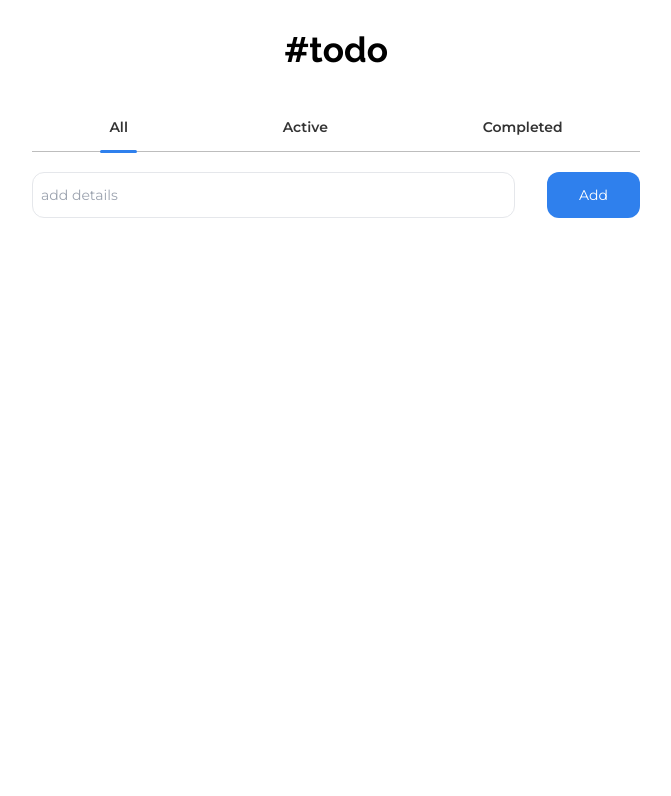
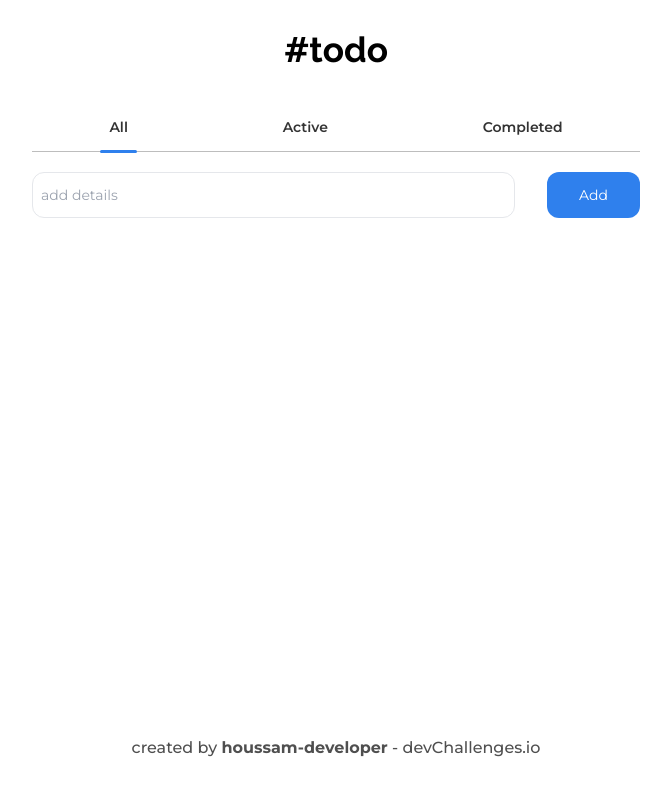
Before and after one commit to houssam-developer/todo-app, a React (Vite) app: page / in a window 1280 px wide. Shown: the top 796 px of the page, without its empty margins (304-975 px from the left). Built offline with nearby package versions, Linux system fonts and the light colour scheme.

Commit message:
docs: update readme

```diff
--- a/src/App.jsx
+++ b/src/App.jsx
@@ -1,6 +1,5 @@
 
 import { useEffect, useRef, useState } from 'react';
-import Footer from './components/Footer';
 import { v4 as uuidv4 } from 'uuid';
 
 
@@ -9,7 +8,7 @@ function App() {
 
 	useEffect(() => {
 		const tasksSaved = JSON.parse(localStorage.getItem('tasks'));
-		console.log('tasksSaved: ', tasksSaved);
+
 		if (tasksSaved) {
 			setTasks(tasksSaved);
 		}
@@ -31,9 +30,9 @@ function App() {
 	const btnCompletedRef = useRef();
 
 	function handleCheckboxOnChangeEvent(e, targetTask) {
-		console.log('checkbox handler: ', e.target.checked);
+
 		const updatedTask = tasks.filter(it => it.id === targetTask.id)[0];
-		console.log('updatedTask: ', updatedTask);
+
 		if (e.target.checked) { updatedTask.state = 'completed' }
 		else { updatedTask.state = 'active'; }
 
@@ -47,8 +46,8 @@ function App() {
 
 	function handleBtnAll(e) {
 		//e.target.classList.add('btn-active');
-		console.log('handleBtnAll()');
-		console.log(btnAllRef);
+
+
 
 		setFlagActive(false);
 		setFlagCompleted(false);
@@ -61,8 +60,8 @@ function App() {
 	}
 
 	function handleBtnActive(e) {
-		console.log('handleBtnActive()');
-		console.log(btnActiveRef);
+
+
 
 
 		setFlagAll(false);
@@ -76,8 +75,8 @@ function App() {
 	}
 
 	function handleBtnCompleted(e) {
-		console.log('handleBtnCompleted()');
-		console.log(btnCompletedRef);
+
+
 
 
 		setFlagAll(false);
@@ -105,14 +104,14 @@ function App() {
 
 	function handleBtnDeleteOneTaskEvent(e, targetTask) {
 		e.preventDefault();
-		console.log('handleBtnDeleteOneTaskEvent() #targetTask: ', targetTask);
+
 		const updatedTasks = tasks.filter(it => it.id !== targetTask.id);
 		setTasks(updatedTasks);
 	}
 
 	function handleBtnDeleteAllEvent(e) {
 		e.preventDefault();
-		console.log('handleBtnDeleteAll()');
+
 
 		const updatedTasks = tasks.filter(it => it.state !== 'completed');
 		setTasks(updatedTasks);
@@ -122,7 +121,7 @@ function App() {
 		<div className="flex flex-col items-center gap-10 max-w-[768px] mx-auto px-2 py-6 h-screen">
 			<h1 className='text-center'>#todo</h1>
 
-			<main className='w-full max-w-[608px] mx-auto flex flex-col gap-5'>
+			<main className='w-full max-w-[608px] mx-auto flex flex-col gap-5 flex-grow'>
 				<nav className='border-b-[1px] border-[#bdbdbd] flex justify-around w-full pb-3 font-sans font-semibold text-[#333] text-sm'>
 					<button ref={btnAllRef} className='btn-active border-b-2 border-transparent' onClick={handleBtnAll}>All</button>
 					<button ref={btnActiveRef} className='border-b-2 border-transparent' onClick={handleBtnActive}>Active</button>
@@ -135,7 +134,9 @@ function App() {
 
 			</main>
 
-			{/* <Footer></Footer> */}
+			<footer>
+				<p className="text-[#4f4f4f] text-center p-4 font-medium">created by <span className='font-bold'>houssam-developer</span> - devChallenges.io</p>
+			</footer>
 		</div>
 	)
 
--- a/src/components/Footer.jsx
+++ /dev/null
@@ -1,9 +0,0 @@
-import React from 'react'
-
-function Footer() {
-	return (
-		<p className="created-by">created by <span>houssam-developer</span> - devChallenges.io</p>
-	)
-}
-
-export default Footer
```
Also changed, not shown: 1 other file (tests, documents, lock files or other folders).
